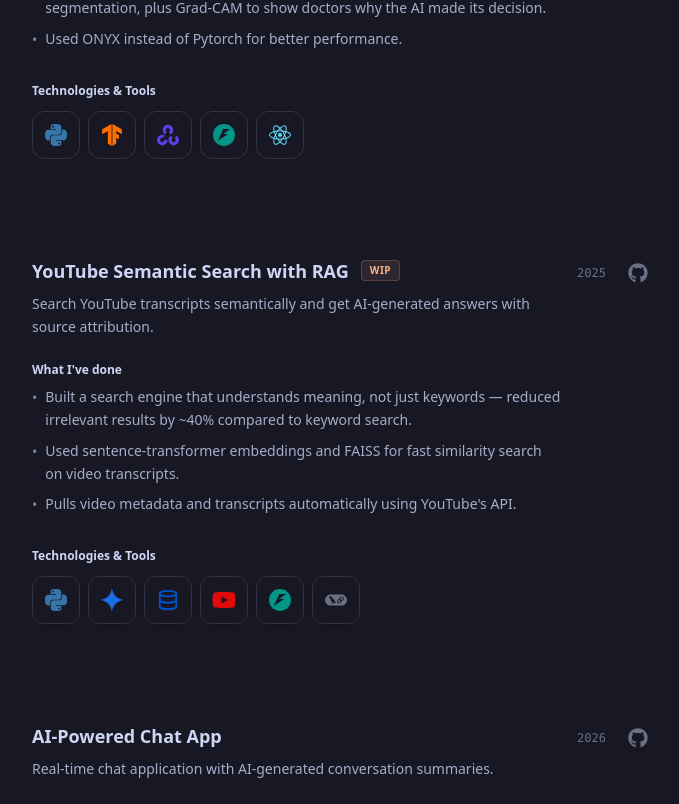
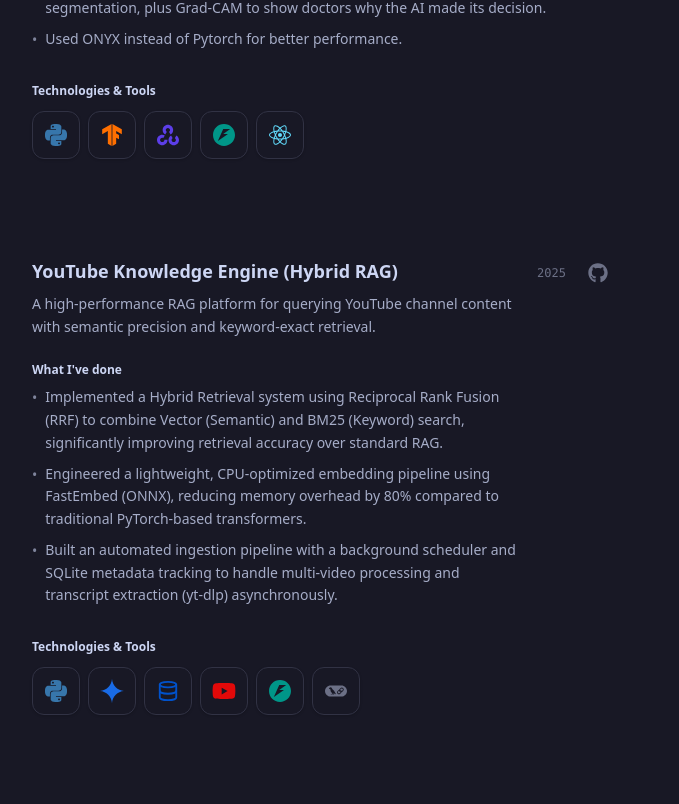
Before and after one commit to Sourajit-M/portfolio-website, a Next.js app: page /projects in a window 1280 px wide. Shown: the part 556-1360 px from the top of the page, without its empty margins (297-976 px from the left). Built offline with nearby package versions, Linux system fonts and the light colour scheme.

Commit message:
Update project links for YouTube RAG project in portfolio data

```diff
--- a/data/portfolio.ts
+++ b/data/portfolio.ts
@@ -28,19 +28,19 @@ export const portfolioData = {
       ]
     },
     {
-      id: "youtube-rag",
-      title: "YouTube Semantic Search with RAG",
-      description: "Search YouTube transcripts semantically and get AI-generated answers with source attribution.",
+      id: "youtube-knowledge-engine",
+      title: "YouTube Knowledge Engine (Hybrid RAG)",
+      description: "A high-performance RAG platform for querying YouTube channel content with semantic precision and keyword-exact retrieval.",
       year: "2025",
       tech: ["Python", "Gemini API Key", "FAISS", "Youtube APIs", "FastAPI", 'LangChain'],
-      href: "#",
-      githubUrl: "https://github.com/Sourajit-M/youtube-semantic-search",
+      href: "https://huggingface.co/spaces/sourajitm19/youtube_rag",
+      githubUrl: "https://github.com/Sourajit-M/youtube-rag-project",
       image: "/images/youtube-rag.png",
-      status: "In development",
+      status: "Production-Ready",
       highlights: [
-        "Built a search engine that understands meaning, not just keywords — reduced irrelevant results by ~40% compared to keyword search.",
-        "Used sentence-transformer embeddings and FAISS for fast similarity search on video transcripts.",
-        "Pulls video metadata and transcripts automatically using YouTube's API."
+        "Implemented a Hybrid Retrieval system using Reciprocal Rank Fusion (RRF) to combine Vector (Semantic) and BM25 (Keyword) search, significantly improving retrieval accuracy over standard RAG.",
+        "Engineered a lightweight, CPU-optimized embedding pipeline using FastEmbed (ONNX), reducing memory overhead by 80% compared to traditional PyTorch-based transformers.",
+        "Built an automated ingestion pipeline with a background scheduler and SQLite metadata tracking to handle multi-video processing and transcript extraction (yt-dlp) asynchronously."
       ]
     },
     {
```
